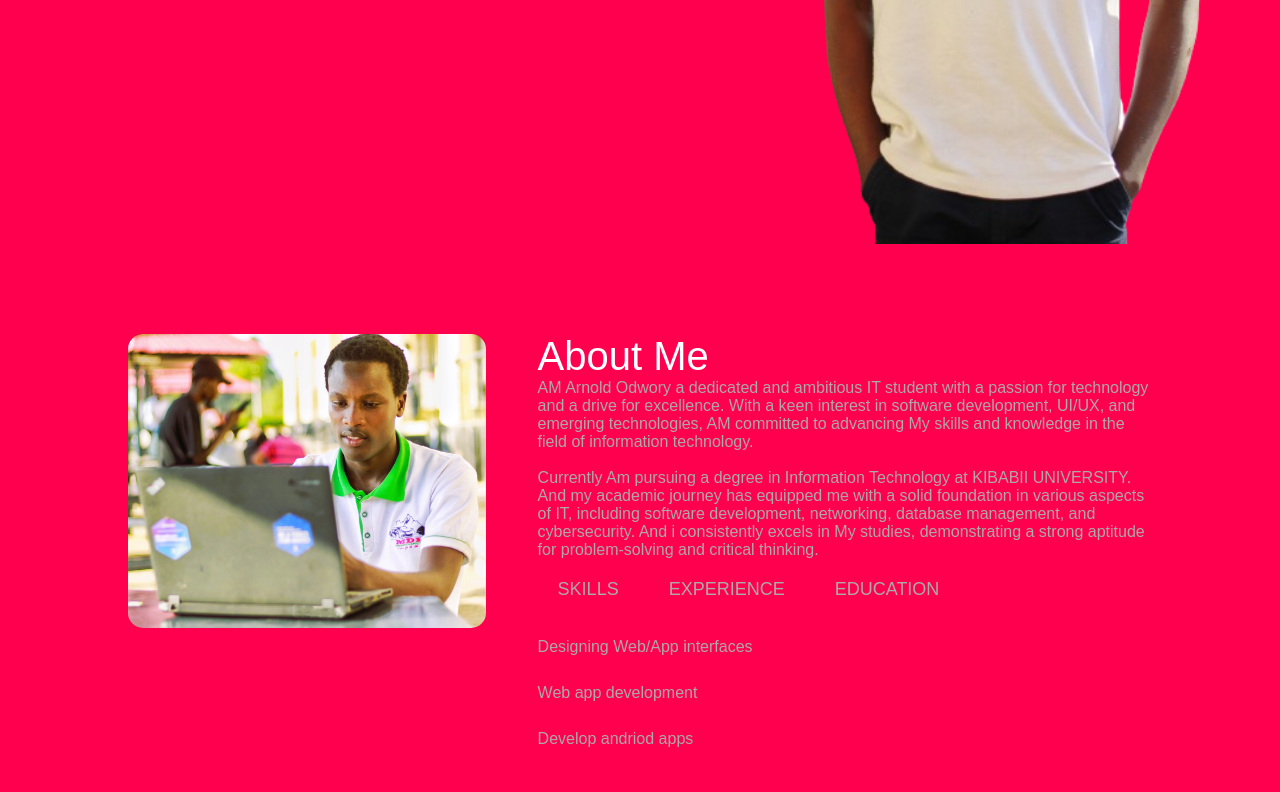
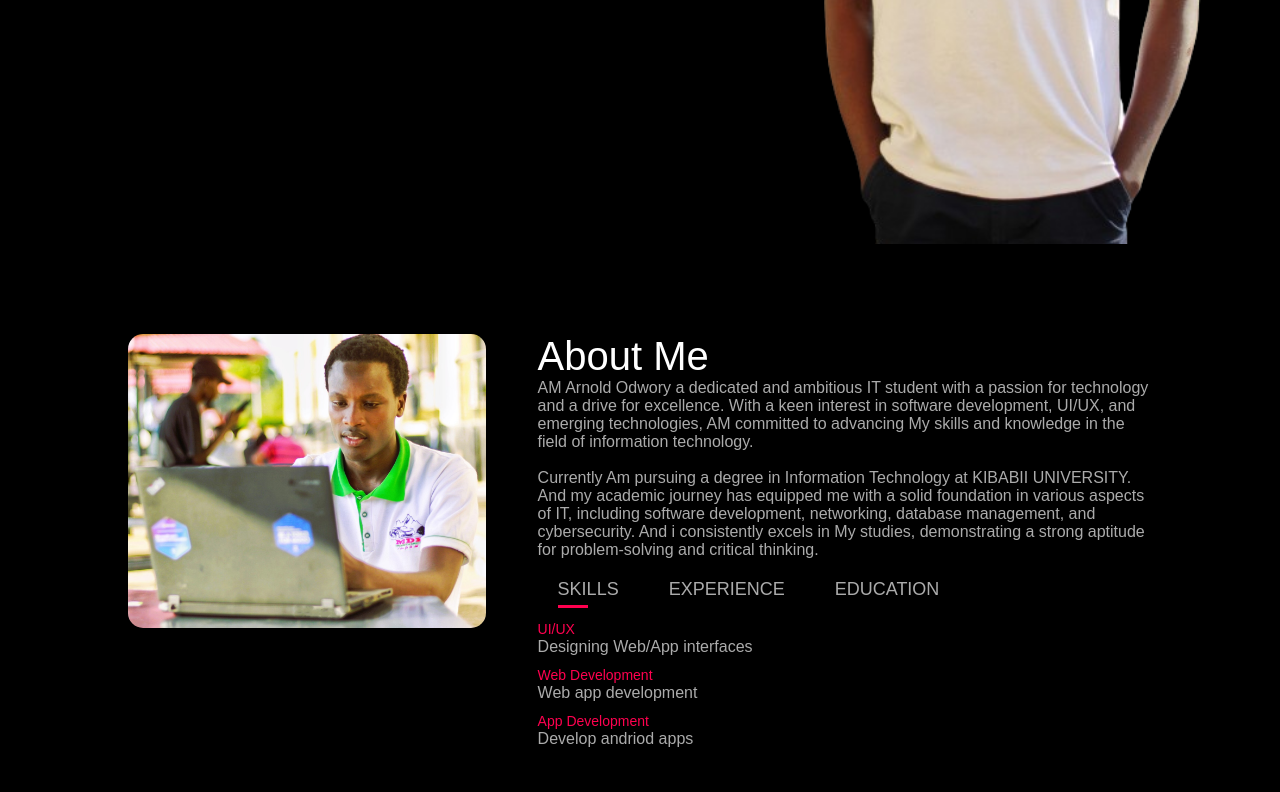
Before and after one commit to abe1dac/personalPortifolio, a plain HTML site: page index.html in a window 1280 px wide. Shown: the part 556-1348 px from the top of the page. Drawn offline with Linux system fonts and the light colour scheme.

Commit message:
Update style.css

```diff
--- a/style.css
+++ b/style.css
@@ -9,8 +9,7 @@ html{
 }
 body{
 
-    color: #fff;
- background: #ff004f;
+ background-color:black;
 
 }
  #header{
```
